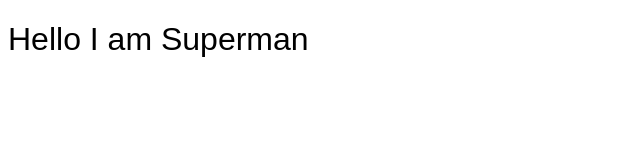
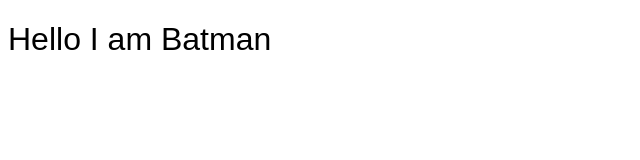
Before and after one commit to tousif-dev/aws-pipeline, a plain HTML site: page index.html in a window 1280 px wide. Shown: the whole page, without its empty margins (0-640 px from the left). Drawn offline with Linux system fonts and the light colour scheme.

Commit message:
Update index.html

```diff
--- a/index.html
+++ b/index.html
@@ -15,7 +15,7 @@
 <body>
 
     <h1>
-        Hello I am Superman
+        Hello I am Batman
     </h1>
 
 </body>
```
